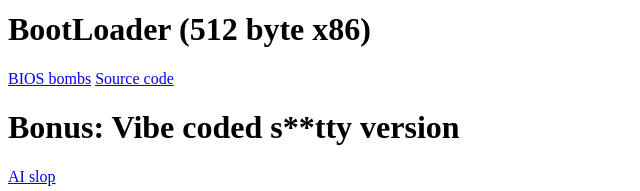
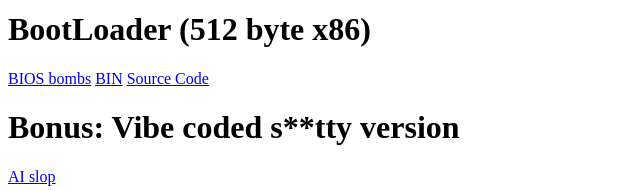
Before and after one commit to Annes-Dev-Team/thechickcollection, a plain HTML site: page index.html in a window 1280 px wide. Shown: the part 861-1052 px from the top of the page, 0-640 px from the left. Drawn offline with Linux system fonts and the light colour scheme.

Commit message:
boot source

```diff
--- a/index.html
+++ b/index.html
@@ -49,7 +49,8 @@
 
     <h1>BootLoader (512 byte x86)</h1>
     <a href="bootloader.html">BIOS bombs</a>
-    <a href="bootloader.bin">Source code</a>
+    <a href="bootloader.bin">BIN</a>
+    <a href="bootloader.asm">Source Code</a>
 
     <h1>Bonus: Vibe coded s**tty version</h1>
     <a href="shit.html">AI slop</a>
```
Also changed, not shown: 1 other file.
